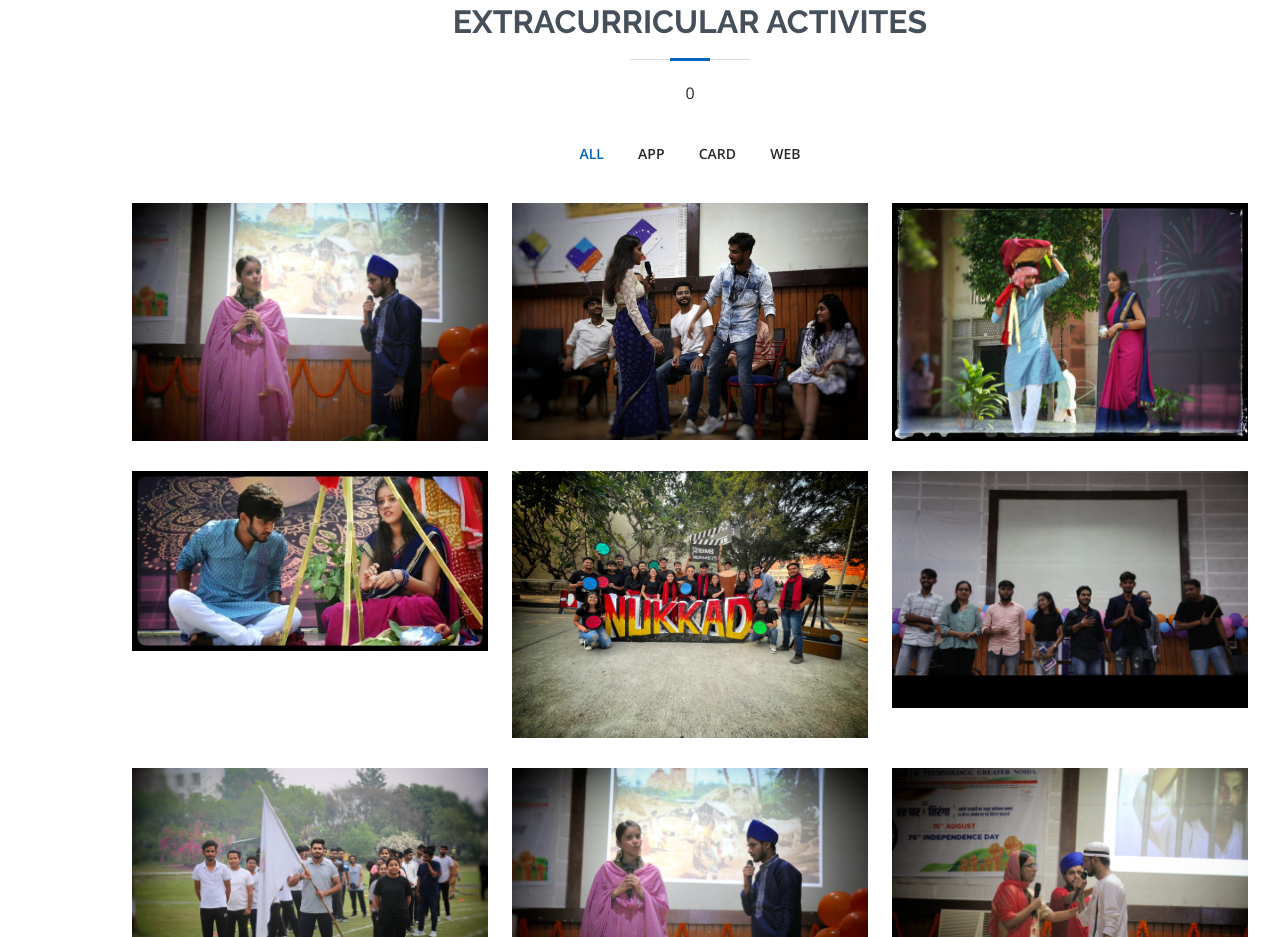
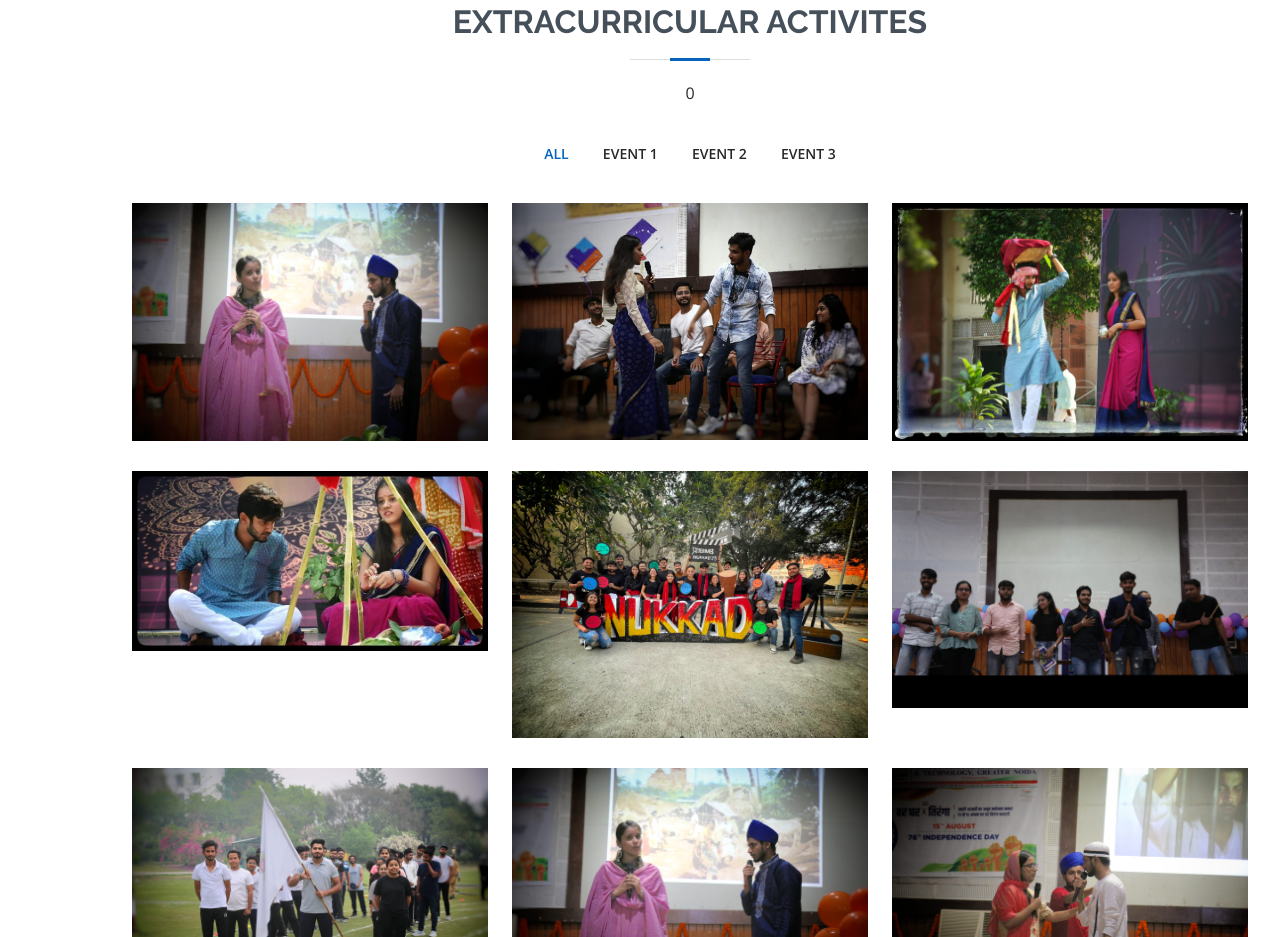
Before and after one commit to mishrasatyam01/satyam, a plain HTML site: page index.html in a window 1280 px wide. Shown: the part 4849-5786 px from the top of the page. Drawn offline with nearby package versions, Linux system fonts and the light colour scheme.

Commit message:
Update index.html

```diff
--- a/index.html
+++ b/index.html
@@ -511,10 +511,10 @@
         <div class="row">
           <div class="col-lg-12 d-flex justify-content-center" data-aos="fade-up" data-aos-delay="100">
             <ul id="portfolio-flters">
-              <li data-filter="*" class="filter-active">All</li>
-              <li data-filter=".filter-app">App</li>
-              <li data-filter=".filter-card">Card</li>
-              <li data-filter=".filter-web">Web</li>
+              <li data-filter="*" class="filter-active">ALL</li>
+              <li data-filter=".filter-app">Event 1</li>
+              <li data-filter=".filter-card">Event 2</li>
+              <li data-filter=".filter-web">Event 3</li>
             </ul>
           </div>
         </div>
@@ -525,8 +525,8 @@
             <div class="portfolio-wrap">
               <img src="New folder/Bhagt sing act with akku.jpg" class="img-fluid" alt="">
               <div class="portfolio-info">
-                <h4>App 1</h4>
-                <p>App</p>
+                <h4>Event 1</h4>
+                <p>Event</p>
                 <div class="portfolio-links">
                   <a href="assets/img/portfolio/portfolio-02.JPG" data-gallery="portfolioGallery"
                     class="portfolio-lightbox" title="App 1"><i class="bx bx-plus"></i></a>
@@ -541,13 +541,13 @@
             <div class="portfolio-wrap">
               <img src="New folder/10 may -1.jpg" class="img-fluid" alt="">
               <div class="portfolio-info">
-                <h4>Web 3</h4>
-                <p>Web</p>
+                <h4>Event 3</h4>
+                <p>Event</p>
                 <div class="portfolio-links">
-                  <a href="assets/img/portfolio/portfolio-2.jpg" data-gallery="portfolioGallery"
+                 <!---- <a href="assets/img/portfolio/portfolio-2.jpg" data-gallery="portfolioGallery"
                     class="portfolio-lightbox" title="Web 3"><i class="bx bx-plus"></i></a>
                   <a href="portfolio-details.html" class="portfolio-details-lightbox" data-glightbox="type: external"
-                    title="Portfolio Details"><i class="bx bx-link"></i></a>
+                    title="Portfolio Details"><i class="bx bx-link"></i></a>-->
                 </div>
               </div>
             </div>
@@ -557,13 +557,13 @@
             <div class="portfolio-wrap">
               <img src="New folder/Chhat puja act with stand.jpg" class="img-fluid" alt="">
               <div class="portfolio-info">
-                <h4>App 2</h4>
-                <p>App</p>
+                <h4>Event 2</h4>
+                <p>Event</p>
                 <div class="portfolio-links">
-                  <a href="assets/img/portfolio/portfolio-3.jpg" data-gallery="portfolioGallery"
+                <!----  <a href="assets/img/portfolio/portfolio-3.jpg" data-gallery="portfolioGallery"
                     class="portfolio-lightbox" title="App 2"><i class="bx bx-plus"></i></a>
                   <a href="portfolio-details.html" class="portfolio-details-lightbox" data-glightbox="type: external"
-                    title="Portfolio Details"><i class="bx bx-link"></i></a>
+                    title="Portfolio Details"><i class="bx bx-link"></i></a>-->
                 </div>
               </div>
             </div>
@@ -573,13 +573,13 @@
             <div class="portfolio-wrap">
               <img src="New folder/Chhat puja act seting.jpg" class="img-fluid" alt="">
               <div class="portfolio-info">
-                <h4>Card 2</h4>
-                <p>Card</p>
+                <h4>Event 2</h4>
+                <p>Event</p>
                 <div class="portfolio-links">
-                  <a href="assets/img/portfolio/portfolio-4.jpg" data-gallery="portfolioGallery"
+                 <!---- <a href="assets/img/portfolio/portfolio-4.jpg" data-gallery="portfolioGallery"
                     class="portfolio-lightbox" title="Card 2"><i class="bx bx-plus"></i></a>
                   <a href="portfolio-details.html" class="portfolio-details-lightbox" data-glightbox="type: external"
-                    title="Portfolio Details"><i class="bx bx-link"></i></a>
+                    title="Portfolio Details"><i class="bx bx-link"></i></a>-->
                 </div>
               </div>
             </div>
@@ -589,13 +589,13 @@
             <div class="portfolio-wrap">
               <img src="New folder/nukkad act in DTU.jpg" class="img-fluid" alt="">
               <div class="portfolio-info">
-                <h4>Web 2</h4>
-                <p>Web</p>
+                <h4>Event 2</h4>
+                <p>Event</p>
                 <div class="portfolio-links">
-                  <a href="assets/img/portfolio/portfolio-5.jpg" data-gallery="portfolioGallery"
+                <!----  <a href="assets/img/portfolio/portfolio-5.jpg" data-gallery="portfolioGallery"
                     class="portfolio-lightbox" title="Web 2"><i class="bx bx-plus"></i></a>
                   <a href="portfolio-details.html" class="portfolio-details-lightbox" data-glightbox="type: external"
-                    title="Portfolio Details"><i class="bx bx-link"></i></a>
+                    title="Portfolio Details"><i class="bx bx-link"></i></a> -->
                 </div>
               </div>
             </div>
@@ -605,13 +605,13 @@
             <div class="portfolio-wrap">
               <img src="New folder/5 sep techrs 1 hand .jpg" class="img-fluid" alt="">
               <div class="portfolio-info">
-                <h4>App 3</h4>
-                <p>App</p>
+                <h4>Event 1</h4>
+                <p>Event</p>
                 <div class="portfolio-links">
-                  <a href="assets/img/portfolio/portfolio-6.jpg" data-gallery="portfolioGallery"
+                <!----  <a href="assets/img/portfolio/portfolio-6.jpg" data-gallery="portfolioGallery"
                     class="portfolio-lightbox" title="App 3"><i class="bx bx-plus"></i></a>
                   <a href="portfolio-details.html" class="portfolio-details-lightbox" data-glightbox="type: external"
-                    title="Portfolio Details"><i class="bx bx-link"></i></a>
+                    title="Portfolio Details"><i class="bx bx-link"></i></a> -->
                 </div>
               </div>
             </div>
@@ -621,13 +621,13 @@
             <div class="portfolio-wrap">
               <img src="New folder/Cricket match.jpg" class="img-fluid" alt="">
               <div class="portfolio-info">
-                <h4>Card 1</h4>
-                <p>Card</p>
+                <h4>Event 1</h4>
+                <p>Event</p>
                 <div class="portfolio-links">
-                  <a href="assets/img/portfolio/portfolio-7.jpg" data-gallery="portfolioGallery"
+                <!----  <a href="assets/img/portfolio/portfolio-7.jpg" data-gallery="portfolioGallery"
                     class="portfolio-lightbox" title="Card 1"><i class="bx bx-plus"></i></a>
                   <a href="portfolio-details.html" class="portfolio-details-lightbox" data-glightbox="type: external"
-                    title="Portfolio Details"><i class="bx bx-link"></i></a>
+                    title="Portfolio Details"><i class="bx bx-link"></i></a> -->
                 </div>
               </div>
             </div>
@@ -637,13 +637,13 @@
             <div class="portfolio-wrap">
               <img src="New folder/Bhagt sing act with akku.jpg" class="img-fluid" alt="">
               <div class="portfolio-info">
-                <h4>Card 3</h4>
-                <p>Card</p>
+                <h4> Event 2</h4>
+                <p>Event</p>
                 <div class="portfolio-links">
-                  <a href="assets/img/portfolio/portfolio-8.jpg" data-gallery="portfolioGallery"
+              <!----   <a href="assets/img/portfolio/portfolio-8.jpg" data-gallery="portfolioGallery"
                     class="portfolio-lightbox" title="Card 3"><i class="bx bx-plus"></i></a>
                   <a href="portfolio-details.html" class="portfolio-details-lightbox" data-glightbox="type: external"
-                    title="Portfolio Details"><i class="bx bx-link"></i></a>
+                    title="Portfolio Details"><i class="bx bx-link"></i></a> -->
                 </div>
               </div>
             </div>
@@ -653,13 +653,13 @@
             <div class="portfolio-wrap">
               <img src="New folder/bhagat sing with parents.jpg" class="img-fluid" alt="">
               <div class="portfolio-info">
-                <h4>Web 3</h4>
-                <p>Web</p>
+                <h4>Event 2</h4>
+                <p>Event</p>
                 <div class="portfolio-links">
-                  <a href="assets/img/portfolio/portfolio-9.jpg" data-gallery="portfolioGallery"
+             <!----     <a href="assets/img/portfolio/portfolio-9.jpg" data-gallery="portfolioGallery"
                     class="portfolio-lightbox" title="Web 3"><i class="bx bx-plus"></i></a>
                   <a href="portfolio-details.html" class="portfolio-details-lightbox" data-glightbox="type: external"
-                    title="Portfolio Details"><i class="bx bx-link"></i></a>
+                    title="Portfolio Details"><i class="bx bx-link"></i></a> -->
                 </div>
               </div>
             </div>
@@ -669,13 +669,13 @@
               <div class="portfolio-wrap">
                 <img src="New folder/10 may stand.jpg" class="img-fluid" alt="">
                 <div class="portfolio-info">
-                  <h4>Web 3</h4>
-                  <p>Web</p>
+                  <h4>Event 3</h4>
+                  <p>Event</p>
                   <div class="portfolio-links">
-                    <a href="assets/img/portfolio/portfolio-9.jpg" data-gallery="portfolioGallery"
+                  <!----  <a href="assets/img/portfolio/portfolio-9.jpg" data-gallery="portfolioGallery"
                       class="portfolio-lightbox" title="Web 3"><i class="bx bx-plus"></i></a>
                     <a href="portfolio-details.html" class="portfolio-details-lightbox" data-glightbox="type: external"
-                      title="Portfolio Details"><i class="bx bx-link"></i></a>
+                      title="Portfolio Details"><i class="bx bx-link"></i></a>  -->
                   </div>
                 </div>
               </div>
@@ -684,13 +684,13 @@
               <div class="portfolio-wrap">
                 <img src="New folder/achivement madel.jpg" class="img-fluid" alt="">
                 <div class="portfolio-info">
-                  <h4>Web 3</h4>
-                  <p>Web</p>
+                  <h4>Event 3</h4>
+                  <p>Event</p>
                   <div class="portfolio-links">
-                    <a href="assets/img/portfolio/portfolio-9.jpg" data-gallery="portfolioGallery"
+                <!----   <a href="assets/img/portfolio/portfolio-9.jpg" data-gallery="portfolioGallery"
                       class="portfolio-lightbox" title="Web 3"><i class="bx bx-plus"></i></a>
                     <a href="portfolio-details.html" class="portfolio-details-lightbox" data-glightbox="type: external"
-                      title="Portfolio Details"><i class="bx bx-link"></i></a>
+                      title="Portfolio Details"><i class="bx bx-link"></i></a> -->
                   </div>
                 </div>
               </div>
@@ -699,13 +699,13 @@
               <div class="portfolio-wrap">
                 <img src="New folder/Cricet 2.jpg" class="img-fluid" alt="">
                 <div class="portfolio-info">
-                  <h4>Web 3</h4>
-                  <p>Web</p>
+                  <h4>Event 3</h4>
+                  <p>Event</p>
                   <div class="portfolio-links">
-                    <a href="assets/img/portfolio/portfolio-9.jpg" data-gallery="portfolioGallery"
+                 <!----  <a href="assets/img/portfolio/portfolio-9.jpg" data-gallery="portfolioGallery"
                       class="portfolio-lightbox" title="Web 3"><i class="bx bx-plus"></i></a>
                     <a href="portfolio-details.html" class="portfolio-details-lightbox" data-glightbox="type: external"
-                      title="Portfolio Details"><i class="bx bx-link"></i></a>
+                      title="Portfolio Details"><i class="bx bx-link"></i></a> -->
                   </div>
                 </div>
               </div>
```
